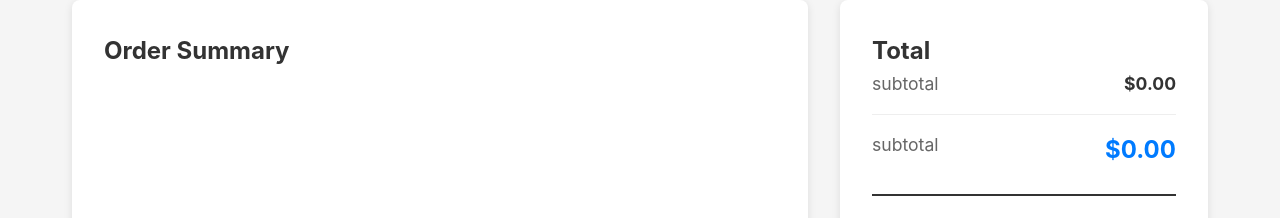
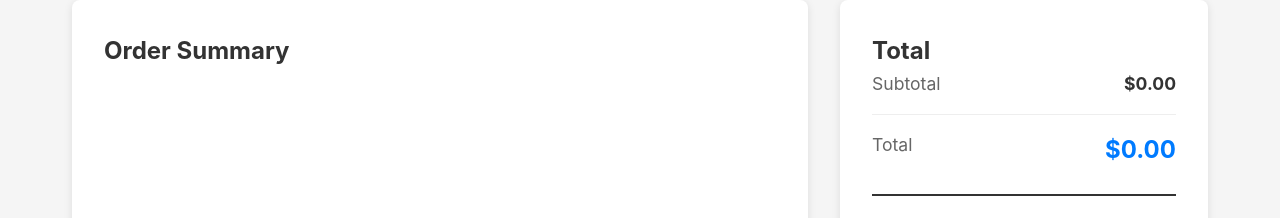
Before and after one commit to Danny-el95/React-Shopping-App, a React (Vite) app: page /checkout in a window 1280 px wide. Shown: the part 189-407 px from the top of the page. Built offline with nearby package versions, Linux system fonts and the light colour scheme.

Commit message:
Finished cart, checkout and fixed minor errors

```diff
--- a/src/Pages/Checkout.jsx
+++ b/src/Pages/Checkout.jsx
@@ -6,8 +6,13 @@ const Checkout = () => {
     const cartItems = getCartItemsWithProduct();
 
     const total = getCartTotal();
+
     const placeOrder = () => {
-        alert("Order Successful");
+        if (total === 0) {
+            alert("Please add an item")
+        } else {
+            alert("Order Successful");
+        }
 
         clearCheckout();
     }
@@ -50,11 +55,11 @@ const Checkout = () => {
                     <div className="checkout-summary">
                         <h2 className="section-checkout-title">Total</h2>
                         <div className="checkout-total">
-                            <p className="checkout-total-label">subtotal</p>
+                            <p className="checkout-total-label">Subtotal</p>
                             <p className="checkout-total-value">${total.toFixed(2)}</p>
                         </div>
                         <div className="checkout-total">
-                            <p className="checkout-total-label">subtotal</p>
+                            <p className="checkout-total-label">Total</p>
                             <p className="checkout-total-value checkout-total-final">${total.toFixed(2)}</p>
                         </div>
 
```
